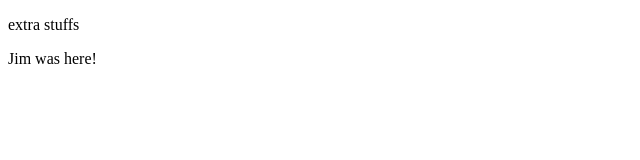
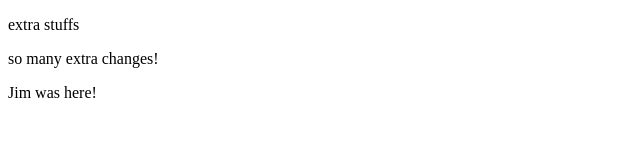
Before and after one commit to tazMeah/branching, a plain HTML site: page index.html in a window 1280 px wide. Shown: the whole page, without its empty margins (0-640 px from the left). Drawn offline with Linux system fonts and the light colour scheme.

Commit message:
made another change

```diff
--- a/index.html
+++ b/index.html
@@ -1,5 +1,6 @@
 <!DOCTYPE html>
 <html lang="en">
+
 <head>
     <meta charset="UTF-8">
     <meta http-equiv="X-UA-Compatible" content="IE=edge">
@@ -7,10 +8,12 @@
 
     <title>Steph's Branch</title>
 </head>
+
 <body>
 
-<p> extra stuffs</p>
-    <title>Document</title>
+    <p>extra stuffs</p>
+    <p>so many extra changes!</p>
+
 
 
 
@@ -19,4 +22,5 @@
 
 
 </body>
+
 </html>
```
